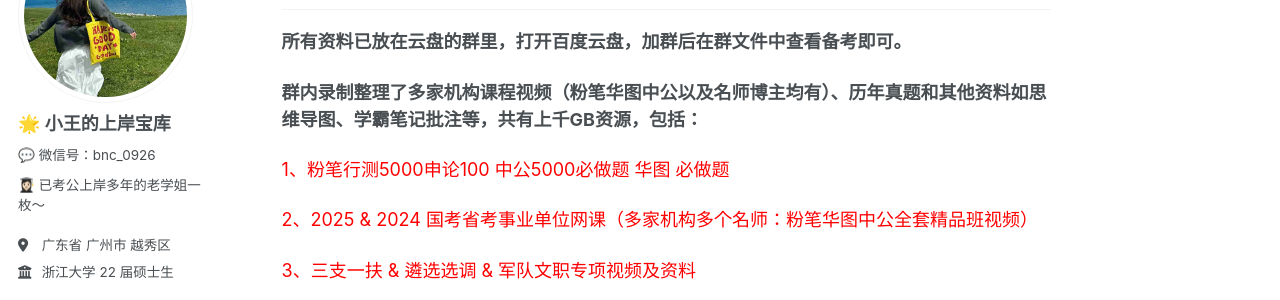
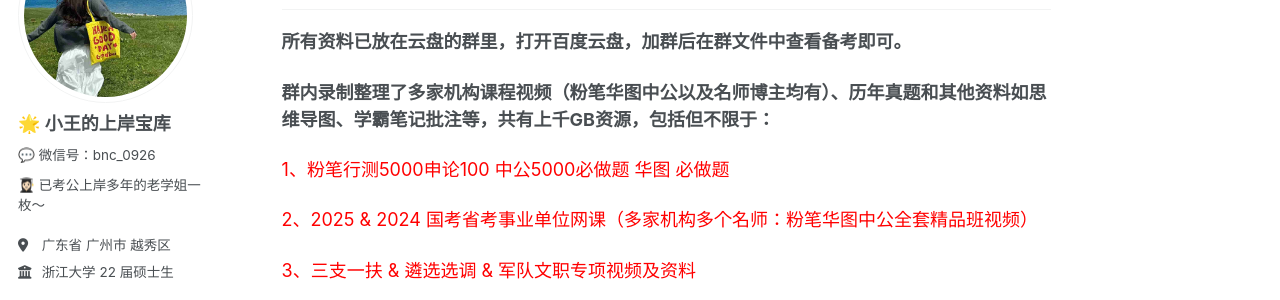
Before and after one commit to KnowledgeStoreVIP/GkStoreVIP.github.io, a Jekyll site: the page built from _pages/about.md, in a window 1280 px wide and 900 px high. Shown: the part 178-478 px from the top of the window. Built offline with Jekyll 4.4.1, drawn with Linux system fonts in a browser that asks for light colours; comment, search, counter and statistics services are not loaded.

Commit message:
Update about.md

```diff
--- a/_pages/about.md
+++ b/_pages/about.md
@@ -15,7 +15,7 @@
 
 <b>所有资料已放在云盘的群里，打开百度云盘，加群后在群文件中查看备考即可。</b>
 
-<b>群内录制整理了多家机构课程视频（粉笔华图中公以及名师博主均有）、历年真题和其他资料如思维导图、学霸笔记批注等，共有上千GB资源，包括：</b>
+<b>群内录制整理了多家机构课程视频（粉笔华图中公以及名师博主均有）、历年真题和其他资料如思维导图、学霸笔记批注等，共有上千GB资源，包括但不限于：</b>
 
 <span style="color: red;">1、粉笔行测5000申论100 中公5000必做题 华图 必做题</span>
 
```
